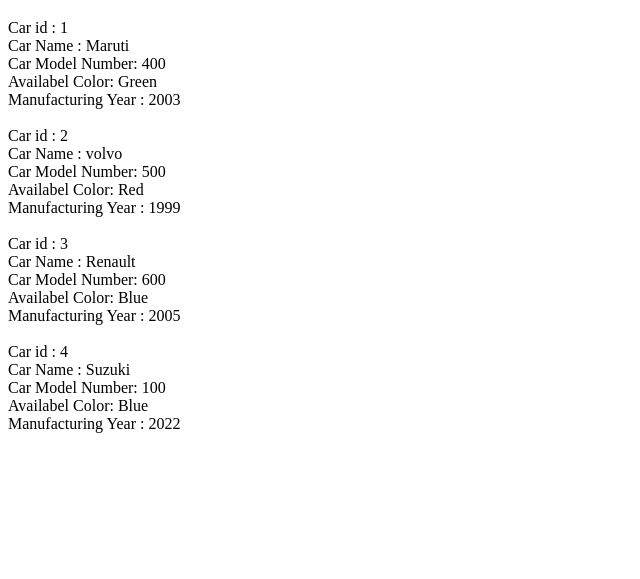
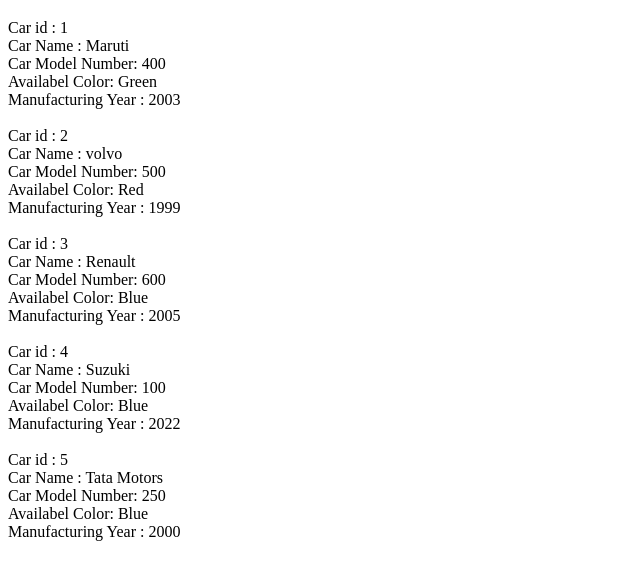
Before and after one commit to syashfaq/JAVA-practice, a plain HTML site: page Day12/array.html in a window 1280 px wide. Shown: the part 61-640 px from the top of the page, without its empty margins (0-640 px from the left). Drawn offline with Linux system fonts and the light colour scheme.

Commit message:
complete

```diff
--- a/Day12/array.html
+++ b/Day12/array.html
@@ -40,14 +40,23 @@
         model : 100,
         colorAvailable : ["Red","Blue","Green"],
         year : 2022,
+      },
+      {
+        id : 05,
+        name : "Tata Motors",
+        model : 250,
+        colorAvailable : ["Red","Blue","Green"],
+        year : 2000,
       }
+
     ];
 
     document.getElementById('demo').innerHTML =
         `Car id : ${cars[0].id} <br> Car Name : ${cars[0].name} <br> Car Model Number: ${cars[0].model} <br> Availabel Color: ${cars[0].colorAvailable[2]} <br> Manufacturing Year : ${cars[0].year}<br><br>
         Car id : ${cars[1].id} <br>Car Name : ${cars[1].name} <br> Car Model Number: ${cars[1].model} <br> Availabel Color: ${cars[1].colorAvailable[0]}<br> Manufacturing Year : ${cars[1].year}<br><br>
         Car id : ${cars[2].id} <br>Car Name : ${cars[2].name} <br> Car Model Number: ${cars[2].model} <br> Availabel Color: ${cars[2].colorAvailable[1]}<br> Manufacturing Year : ${cars[2].year} <br><br>
-        Car id : ${cars[3].id} <br>Car Name : ${cars[3].name} <br> Car Model Number: ${cars[3].model} <br> Availabel Color: ${cars[3].colorAvailable[1]}<br> Manufacturing Year : ${cars[3].year}`
+        Car id : ${cars[3].id} <br>Car Name : ${cars[3].name} <br> Car Model Number: ${cars[3].model} <br> Availabel Color: ${cars[3].colorAvailable[1]}<br> Manufacturing Year : ${cars[3].year} <br><br>
+        Car id : ${cars[4].id} <br>Car Name : ${cars[4].name} <br> Car Model Number: ${cars[4].model} <br> Availabel Color: ${cars[4].colorAvailable[1]}<br> Manufacturing Year : ${cars[4].year}`
 
     </script>
   </body>
```
